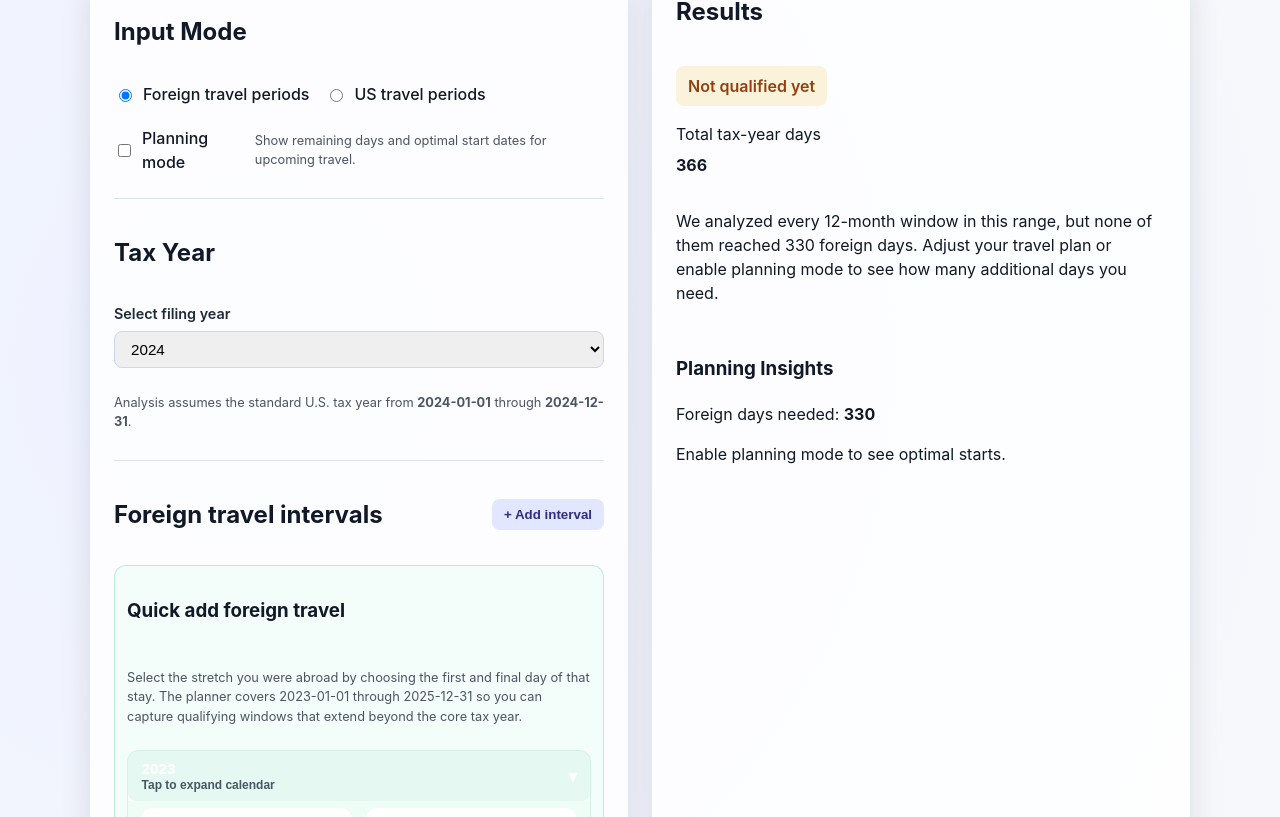
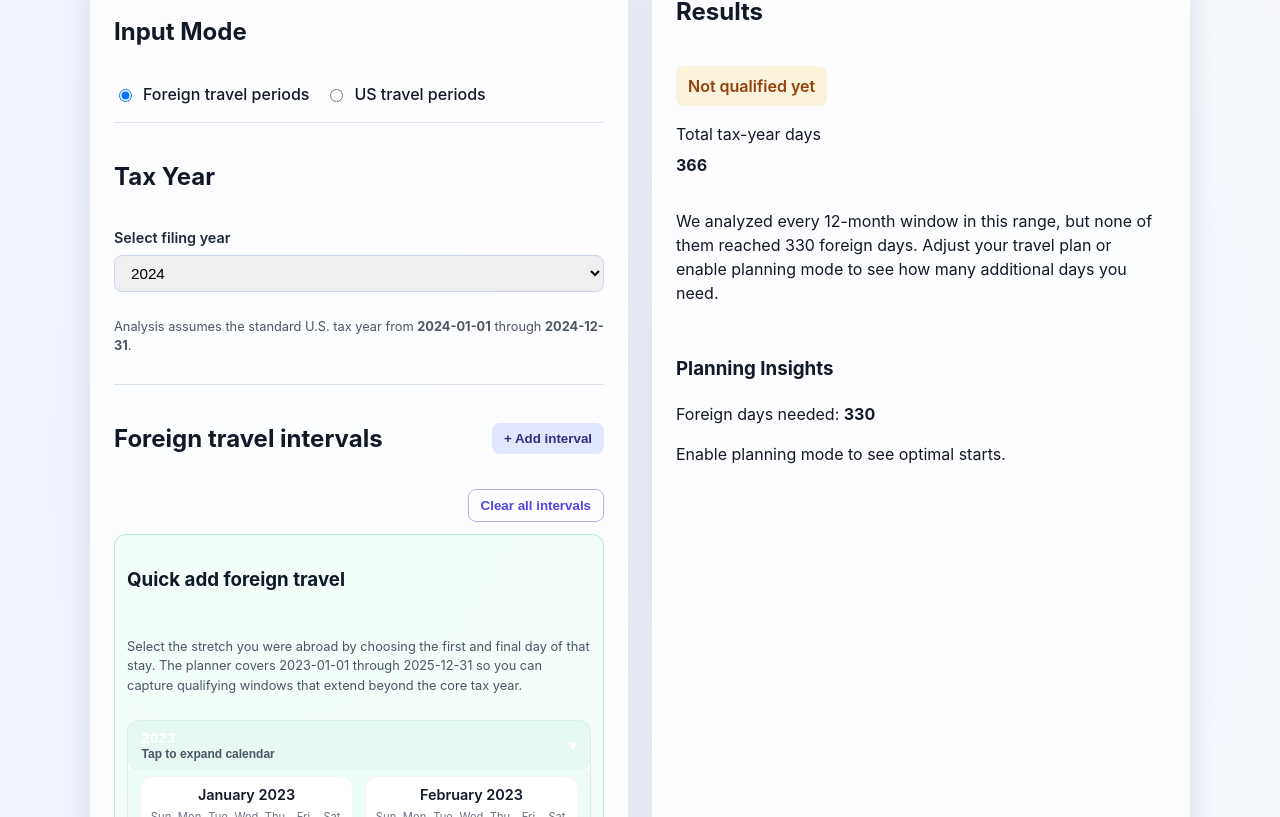
Before and after one commit to CameronGu/feie_tool, a React (Vite) app: page / in a window 1280 px wide. Shown: the part 203-1020 px from the top of the page. Built offline with nearby package versions, Linux system fonts and the light colour scheme.

Commit message:
feat: streamline interval management ui

```diff
--- a/src/app/App.tsx
+++ b/src/app/App.tsx
@@ -19,9 +19,7 @@ export function App() {
         <div className="panel">
           <ModeToggle
             mode={calculator.state.mode}
-            planningMode={calculator.state.planningMode}
             onModeChange={calculator.setMode}
-            onPlanningToggle={calculator.togglePlanningMode}
           />
 
           <TaxYearSelector
@@ -46,6 +44,7 @@ export function App() {
             onRemove={calculator.removePeriod}
             onChange={calculator.updatePeriod}
             onCommitRange={(start, end) => calculator.commitInterval({ start_date: start, end_date: end })}
+            onClearAll={calculator.clearPeriods}
           />
 
           {calculator.errors.general && (
--- a/src/app/components/ModeToggle.tsx
+++ b/src/app/components/ModeToggle.tsx
@@ -2,12 +2,10 @@ import type { Mode } from '../hooks/useCalculator';
 
 interface ModeToggleProps {
   mode: Mode;
-  planningMode: boolean;
   onModeChange(mode: Mode): void;
-  onPlanningToggle(): void;
 }
 
-export function ModeToggle({ mode, planningMode, onModeChange, onPlanningToggle }: ModeToggleProps) {
+export function ModeToggle({ mode, onModeChange }: ModeToggleProps) {
   return (
     <div className="card">
       <h2>Input Mode</h2>
@@ -33,13 +31,6 @@ export function ModeToggle({ mode, planningMode, onModeChange, onPlanningToggle
           US travel periods
         </label>
       </div>
-
-      <div className="toggle-row">
-        <label>
-          <input type="checkbox" checked={planningMode} onChange={onPlanningToggle} /> Planning mode
-        </label>
-        <p className="help-text">Show remaining days and optimal start dates for upcoming travel.</p>
-      </div>
     </div>
   );
 }
--- a/src/app/components/PeriodsEditor.tsx
+++ b/src/app/components/PeriodsEditor.tsx
@@ -14,6 +14,7 @@ interface PeriodsEditorProps {
   onRemove(id: string): void;
   onChange(id: string, field: 'start_date' | 'end_date', value: string): void;
   onCommitRange(start: string, end: string): void;
+  onClearAll(): void;
 }
 
 const LABELS: Record<Mode, string> = {
@@ -33,7 +34,8 @@ export function PeriodsEditor({
   onAdd,
   onRemove,
   onChange,
-  onCommitRange
+  onCommitRange,
+  onClearAll
 }: PeriodsEditorProps) {
   return (
     <div className="card">
@@ -41,6 +43,12 @@ export function PeriodsEditor({
         <h2>{LABELS[mode]}</h2>
         <button type="button" onClick={onAdd} className="secondary">
           + Add interval
+        </button>
+      </div>
+
+      <div className="actions-row">
+        <button type="button" className="ghost" onClick={onClearAll}>
+          Clear all intervals
         </button>
       </div>
 
@@ -58,6 +66,12 @@ export function PeriodsEditor({
           ? 'Intervals added here represent days spent in the U.S. from one year before through one year after the selected tax year. Use the calendar or edit the fields below to fine-tune each stay.'
           : 'Add your time abroad across the eligible window (one year before through one year after the selected tax year). We will invert these intervals into U.S. presence automatically.'}
       </p>
+
+      <div className="manual-actions">
+        <button type="button" className="secondary" onClick={onAdd}>
+          + Add another interval
+        </button>
+      </div>
 
       {periods.map((row, index) => {
         const rowError = errors[`period_${index}`];
--- a/src/app/components/RangePlanner.tsx
+++ b/src/app/components/RangePlanner.tsx
@@ -179,25 +179,17 @@ export function RangePlanner({
   const [expandedYears, setExpandedYears] = useState<Set<number>>(() => new Set([taxYear]));
 
   useEffect(() => {
-    setExpandedYears(prev => {
-      if (prev.has(taxYear)) {
-        return prev;
-      }
-      const next = new Set(prev);
-      next.add(taxYear);
-      return next;
-    });
+    setExpandedYears(new Set([taxYear]));
   }, [taxYear]);
 
   const toggleYear = (year: number) => {
     setExpandedYears(prev => {
-      const next = new Set(prev);
-      if (next.has(year)) {
-        next.delete(year);
-      } else {
-        next.add(year);
+      const isOpen = prev.has(year);
+      if (isOpen) {
+        const next = new Set<number>();
+        return next;
       }
-      return next;
+      return new Set([year]);
     });
   };
 
--- a/src/app/hooks/useCalculator.ts
+++ b/src/app/hooks/useCalculator.ts
@@ -37,6 +37,7 @@ export interface UseCalculatorResult {
   removePeriod(id: string): void;
   updatePeriod(id: string, field: 'start_date' | 'end_date', value: string): void;
   commitInterval(interval: Interval): void;
+  clearPeriods(): void;
   result: CalculatorOutput | null;
   errors: ValidationErrors;
   activePeriods: PeriodFormRow[];
@@ -343,6 +344,16 @@ export function useCalculator(): UseCalculatorResult {
         };
       });
     },
+    clearPeriods() {
+      setState(prev => {
+        const key = prev.mode === 'US_PERIODS' ? 'usPeriods' : 'foreignPeriods';
+        const next = [createRow()];
+        return {
+          ...prev,
+          [key]: next
+        };
+      });
+    },
     result,
     errors,
     activePeriods
--- a/src/app/styles/app.css
+++ b/src/app/styles/app.css
@@ -54,6 +54,18 @@ header h1 {
 
 .card:last-child {
   border-bottom: none;
+}
+
+.actions-row,
+.manual-actions {
+  display: flex;
+  justify-content: flex-end;
+  gap: 0.5rem;
+}
+
+.actions-row button,
+.manual-actions button {
+  width: fit-content;
 }
 
 .sheet-header {
@@ -267,6 +279,11 @@ button:disabled {
   border: 1px solid rgba(99, 102, 241, 0.15);
 }
 
+.presence-card--us {
+  background: rgba(224, 231, 255, 0.35);
+  border-color: rgba(99, 102, 241, 0.25);
+}
+
 .presence-card--foreign {
   background: rgba(222, 255, 241, 0.35);
   border-color: rgba(16, 185, 129, 0.25);
@@ -439,7 +456,7 @@ button:disabled {
 }
 
 .range-year-content.expanded {
-  max-height: 1200px;
+  max-height: 3200px;
   padding: 0.75rem;
 }
 
```
